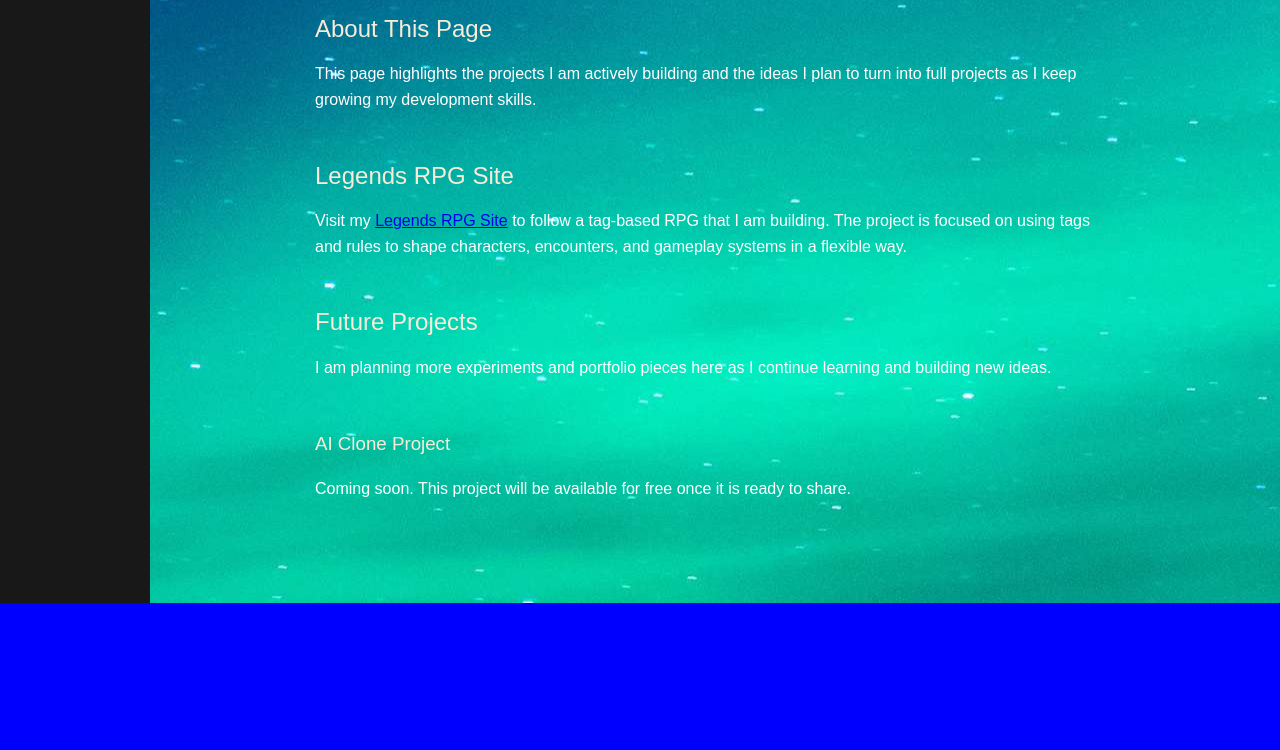
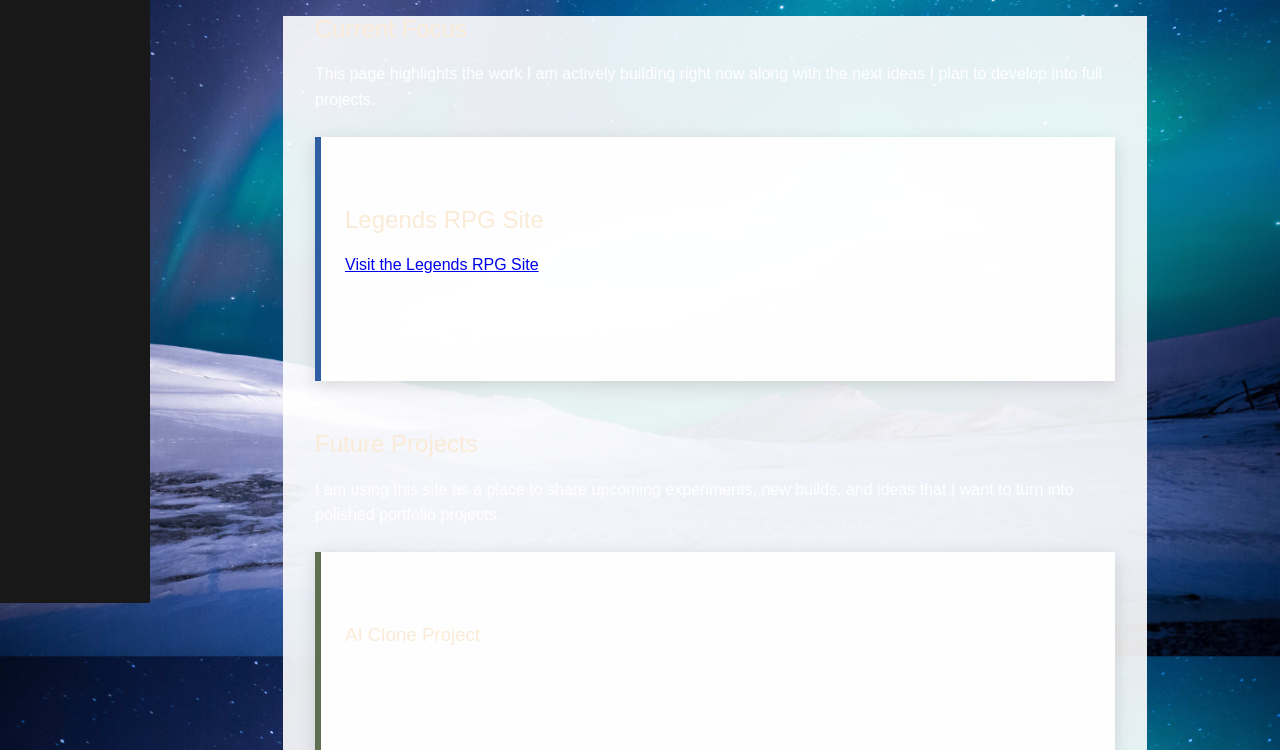
Before and after one commit to Rzachprime/Rzachprime.github.io, a plain HTML site: page projects.html in a window 1280 px wide. Shown: the part 197-947 px from the top of the page. Before the commit the page ends 800 px from the top, so only its background shows below. Drawn offline with nearby package versions, Linux system fonts and the light colour scheme.

Commit message:
Codex updates part 3
Had codex remove contact info and clean up styling in project.

```diff
--- a/css/style.css
+++ b/css/style.css
@@ -1,13 +1,30 @@
 body {
     background-image: url('../images/images/background.jpg');
-    background-size: auto;
+    background-size: cover;
     background-repeat: no-repeat;
     background-position: center;
-    background-color: blue;
-    color: black;
+    background-attachment: fixed;
+    background-color: #2f5ea3;
+    color: #111;
+}
 
+.content,
+.content2,
+.content3,
+.header {
+    background: rgba(255, 255, 255, 0.9);
+}
 
+.project-card {
+    margin: 1.5em 0;
+    padding: 1.25em 1.5em;
+    border-left: 6px solid #2f5ea3;
+    background: rgba(255, 255, 255, 0.95);
+    box-shadow: 0 4px 16px rgba(0, 0, 0, 0.12);
+}
 
+.project-card-soon {
+    border-left-color: #5f6f52;
 }
 
 .bob {
@@ -15,17 +32,14 @@ body {
     margin-left: auto;
     margin-right: auto;
     opacity: 1.0;
-
-
 }
 
 .abh1 {
     text-align: center;
-    }
+}
 
 .abp1 {
     text-align: center;
-
 }
 
 #map {
@@ -34,21 +48,20 @@ body {
     background-color: #ccc;
 }
 
-
 .textbox {
     border: 1px solid #848484;
     -webkit-border-radius: 30px;
     -moz-border-radius: 30px;
     border-radius: 30px;
-    outline:0;
-    height:75px;
+    outline: 0;
+    height: 75px;
     width: 475px;
-    padding-left:10px;
-    padding-right:10px;
-  }
+    padding-left: 10px;
+    padding-right: 10px;
+}
 
 .v-display {
     border: 10px solid #000;
-    width: 100%    !important;
-    height: auto   !important;
+    width: 100% !important;
+    height: auto !important;
 }
--- a/projects.html
+++ b/projects.html
@@ -45,25 +45,35 @@
         </div>
 
         <div class="content">
-            <h2 class="content-subhead">About This Page</h2>
+            <h2 class="content-subhead">Current Focus</h2>
             <p>
-                This page highlights the projects I am actively building and the ideas I plan to turn into full projects as I keep growing my development skills.
+                This page highlights the work I am actively building right now along with the next ideas I plan to develop into full projects.
             </p>
 
+            <div class="project-card">
                 <h2 class="content-subhead">Legends RPG Site</h2>
                 <p>
-                Visit my <a href="https://rzachprime.github.io/Legends-RPG-Site/" target="_blank" rel="noopener noreferrer">Legends RPG Site</a> to follow a tag-based RPG that I am building. The project is focused on using tags and rules to shape characters, encounters, and gameplay systems in a flexible way.
+                    <a href="https://rzachprime.github.io/Legends-RPG-Site/" target="_blank" rel="noopener noreferrer">Visit the Legends RPG Site</a>
                 </p>
+                <p>
+                    I am building a tag-based RPG there. The goal is to use tags and flexible rules to shape characters, encounters, and gameplay systems in a way that can keep growing over time.
+                </p>
+            </div>
 
             <h2 class="content-subhead">Future Projects</h2>
             <p>
-                I am planning more experiments and portfolio pieces here as I continue learning and building new ideas.
+                I am using this site as a place to share upcoming experiments, new builds, and ideas that I want to turn into polished portfolio projects.
             </p>
 
+            <div class="project-card project-card-soon">
                 <h3 class="content-subhead">AI Clone Project</h3>
                 <p>
-                Coming soon. This project will be available for free once it is ready to share.
+                    Coming soon.
                 </p>
+                <p>
+                    This project is planned as a free release once it is ready to share.
+                </p>
+            </div>
         </div>
     </div>
 </div>
```
Also changed, not shown: contact.html (+5 -47 lines), index.html (+6 -6 lines). Lines whose indentation alone changed are shown as unchanged.
